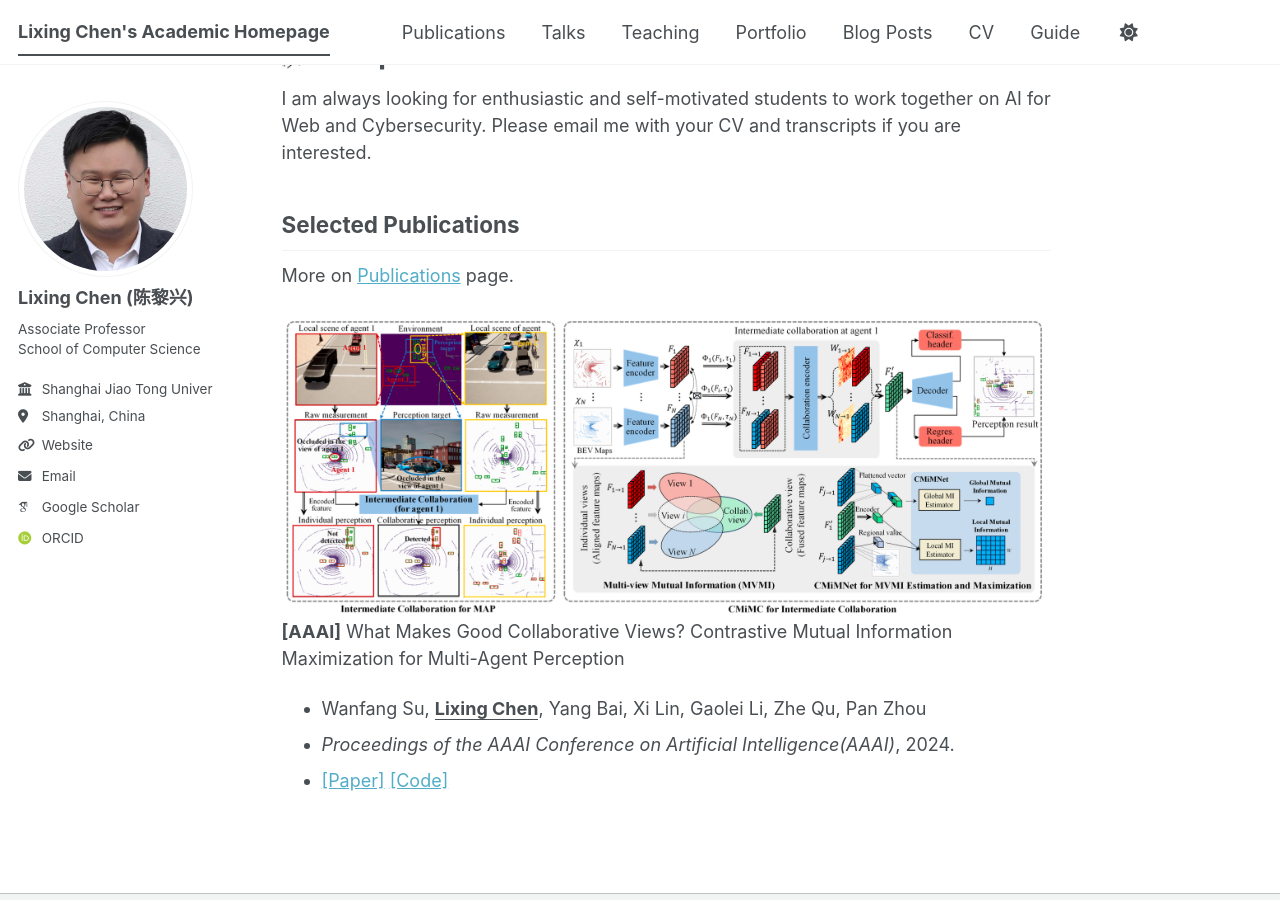
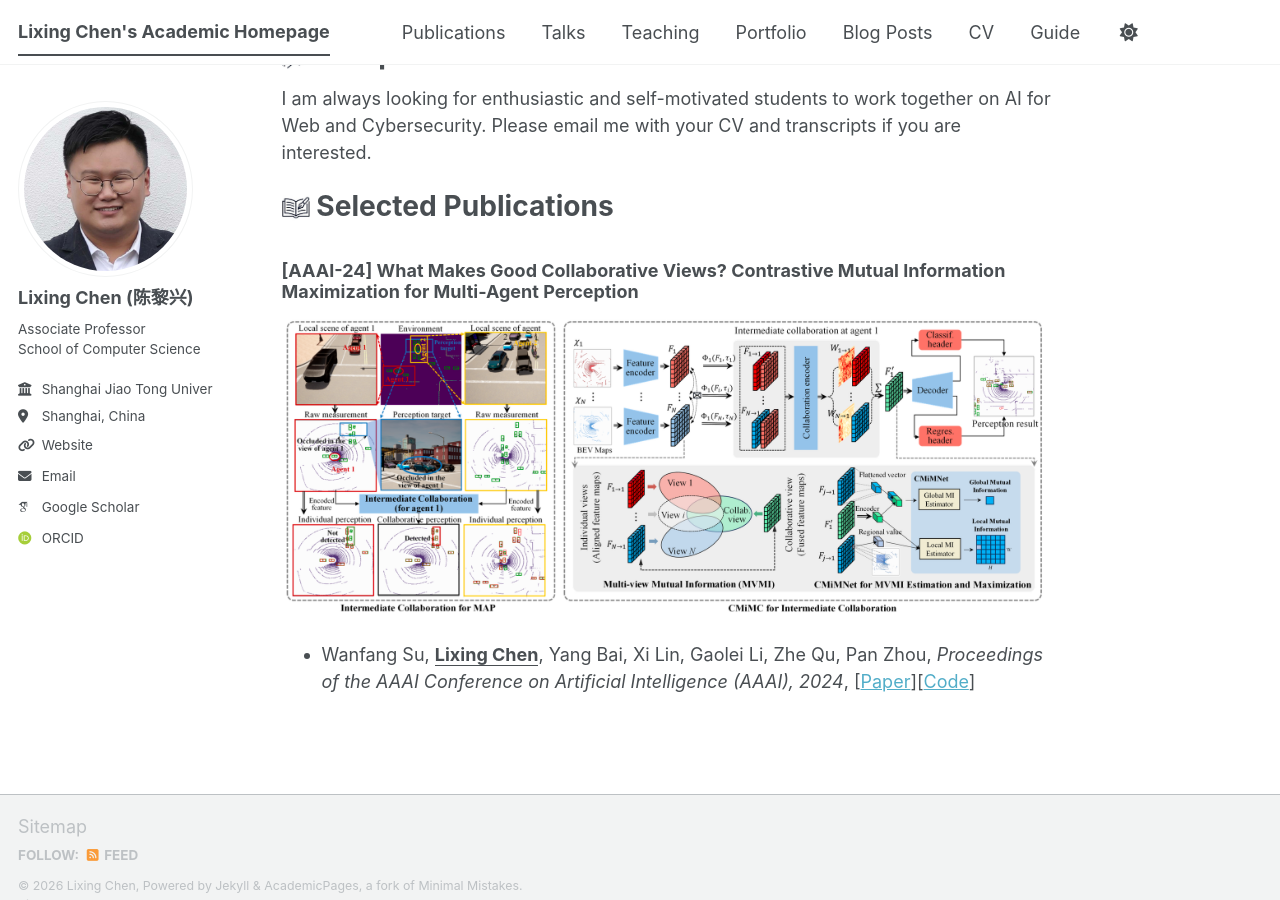
Before and after one commit to lx-chen-sjtu/lx-chen-sjtu.github.io, a Jekyll site: the page built from _pages/about.md, in a window 1280 px wide and 900 px high, scrolled down 410 px. Built offline with Jekyll 4.4.1, drawn with Linux system fonts in a browser that asks for light colours; some web fonts are replaced; a script bundle is joined from its source files by our own code; library files that are not in the unit come from our copies.

Commit message:
Update about.md

```diff
--- a/_pages/about.md
+++ b/_pages/about.md
@@ -20,21 +20,8 @@ Like many other Jekyll-based GitHub Pages templates, Academic Pages makes you se
 ======
 I am always looking for enthusiastic and self-motivated students to work together on AI for Web and Cybersecurity. Please email me with your CV and transcripts if you are interested.
 
-<h2>Selected Publications</h2>
-<p>More on <a href="/publications">Publications</a> page.</p>
-<!-- 2024AAAI-CMiMC -->
-<div class="paper-box">
-  <div class="paper-box-image">
-    <div>
-      <img src="/images/pubimg/CMiMC.jpg" class="img-fluid" alt="sym" width="100%" />
-    </div>
-  </div>
-  <div class="paper-box-text">
-    <p><strong>[AAAI]</strong> What Makes Good Collaborative Views? Contrastive Mutual Information Maximization for Multi-Agent Perception</p>
-    <ul>
-      <li>Wanfang Su, <b><u>Lixing Chen</u></b>, Yang Bai, Xi Lin, Gaolei Li, Zhe Qu, Pan Zhou</li>
-      <li><i>Proceedings of the AAAI Conference on Artificial Intelligence(AAAI)</i>, 2024.</li>
-      <li><a href="https://ojs.aaai.org/index.php/AAAI/article/view/29705">[Paper]</a>  <a href="https://github.com/77SWF/CMiMC">[Code]</a></li>
-    </ul>
-  </div>
-</div>
+<img src="/images/selected_pub_logo.jpg" width="28" style="vertical-align:middle;"> Selected Publications
+======
+### [AAAI-24] What Makes Good Collaborative Views? Contrastive Mutual Information Maximization for Multi-Agent Perception
+![CMiMC](/images/pubimg/CMiMC.jpg)
+- Wanfang Su, **<u>Lixing Chen</u>**, Yang Bai, Xi Lin, Gaolei Li, Zhe Qu, Pan Zhou, *Proceedings of the AAAI Conference on Artificial Intelligence (AAAI), 2024*, [[Paper](https://ojs.aaai.org/index.php/AAAI/article/view/29705)][[Code](https://github.com/77SWF/CMiMC)]
```
